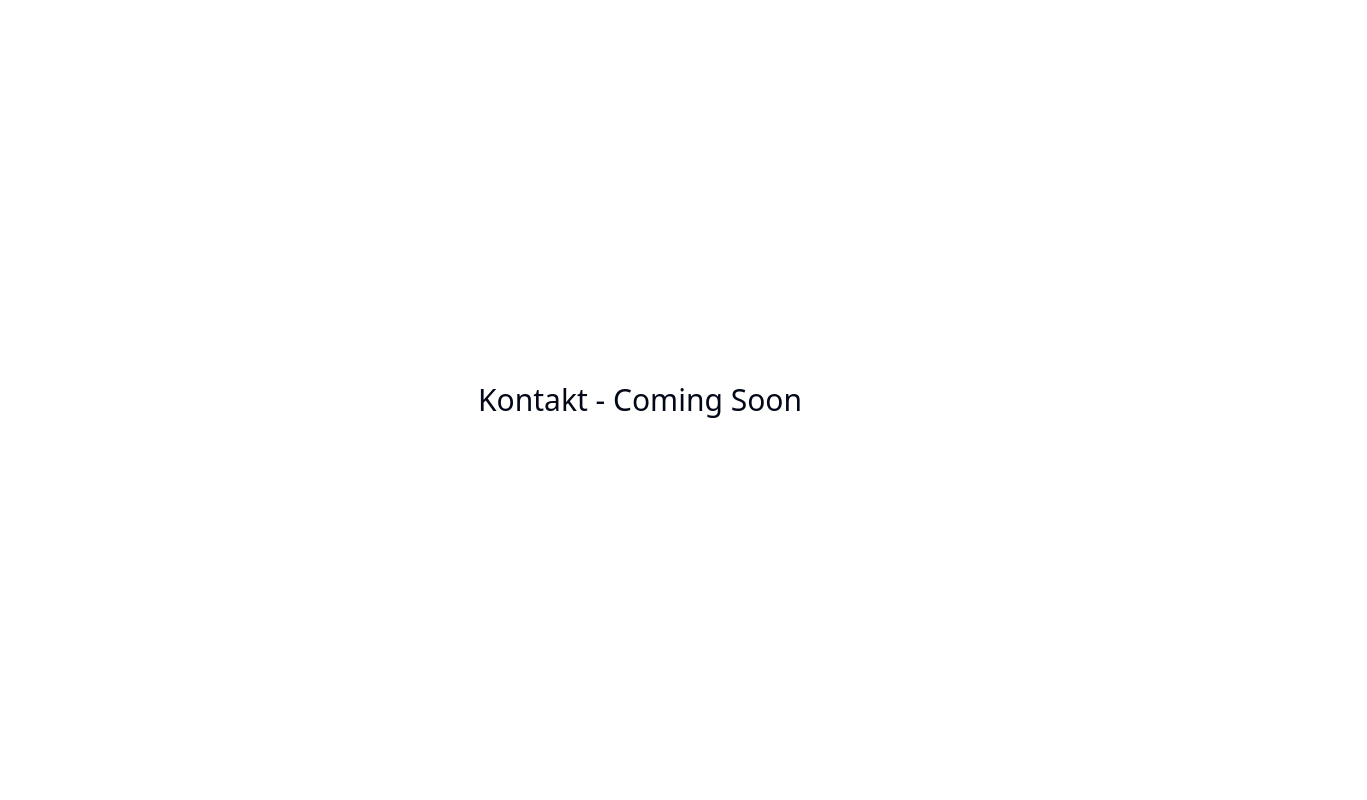
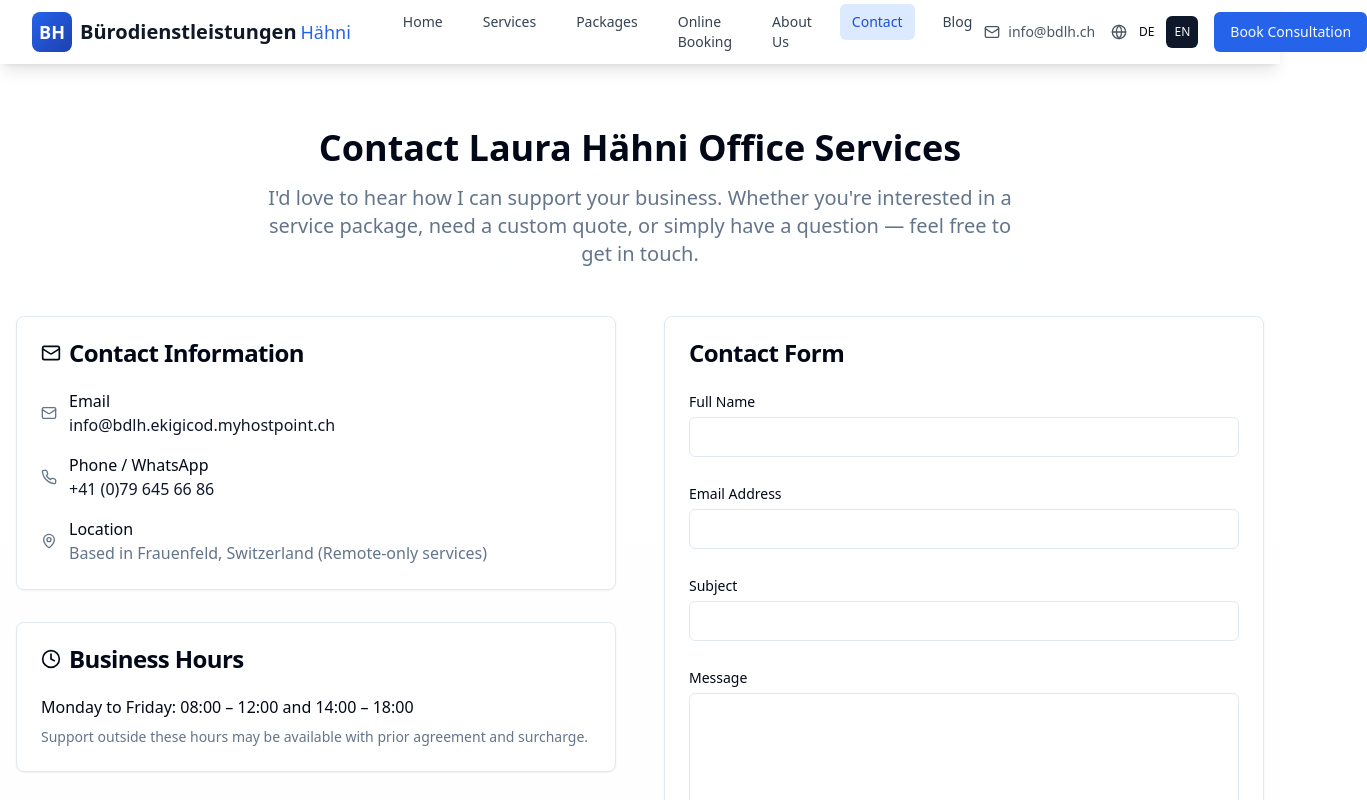
Before and after one commit to SensaiXo/haehni-virtuell-shop, a React (Vite) app: page /kontakt in a window 1280 px wide. Shown: the top 800 px of the page, 1367 px wide, since content can reach past the window. Built offline with nearby package versions, Linux system fonts and the light colour scheme.

Commit message:
Fix: Language toggle and contact page
- Ensure language toggle functionality across all pages.
- Set default language to English.
- Implement contact page with provided information and form.

```diff
--- a/src/App.tsx
+++ b/src/App.tsx
@@ -10,6 +10,7 @@ import Leistungen from "./pages/Leistungen";
 import UeberUns from "./pages/UeberUns";
 import OnlineBuchung from "./pages/OnlineBuchung";
 import Products from "./pages/Products";
+import Kontakt from "./pages/Kontakt";
 import NotFound from "./pages/NotFound";
 
 const queryClient = new QueryClient();
@@ -27,8 +28,7 @@ const App = () => (
             <Route path="/products" element={<Products />} />
             <Route path="/ueber-uns" element={<UeberUns />} />
             <Route path="/buchung" element={<OnlineBuchung />} />
-            {/* Placeholder routes - will be implemented as needed */}
-            <Route path="/kontakt" element={<div className="min-h-screen flex items-center justify-center"><h1 className="text-3xl">Kontakt - Coming Soon</h1></div>} />
+            <Route path="/kontakt" element={<Kontakt />} />
             <Route path="/blog" element={<div className="min-h-screen flex items-center justify-center"><h1 className="text-3xl">Blog - Coming Soon</h1></div>} />
             <Route path="/datenschutz" element={<div className="min-h-screen flex items-center justify-center"><h1 className="text-3xl">Datenschutz - Coming Soon</h1></div>} />
             <Route path="/impressum" element={<div className="min-h-screen flex items-center justify-center"><h1 className="text-3xl">Impressum - Coming Soon</h1></div>} />
--- a/src/contexts/LanguageContext.tsx
+++ b/src/contexts/LanguageContext.tsx
@@ -34,6 +34,26 @@ const translations = {
     'products.custom.title': 'Etwas Individuelles benötigt?',
     'products.custom.subtitle': 'Massgeschneiderte virtuelle Lösungen verfügbar',
     'products.faq.title': 'Häufig gestellte Fragen',
+
+    // Contact page
+    'contact.title': 'Laura Hähni Office Services kontaktieren',
+    'contact.subtitle': 'Ich freue mich zu hören, wie ich Ihr Unternehmen unterstützen kann. Ob Sie sich für ein Servicepaket interessieren, ein individuelles Angebot benötigen oder einfach eine Frage haben - kontaktieren Sie mich gerne.',
+    'contact.info.title': 'Kontaktinformationen',
+    'contact.info.email': 'E-Mail',
+    'contact.info.phone': 'Telefon / WhatsApp',
+    'contact.info.location': 'Standort',
+    'contact.info.location.value': 'Ansässig in Frauenfeld, Schweiz (Nur Remote-Services)',
+    'contact.hours.title': 'Geschäftszeiten',
+    'contact.hours.weekdays': 'Montag bis Freitag: 08:00 – 12:00 und 14:00 – 18:00',
+    'contact.hours.note': 'Support ausserhalb dieser Zeiten kann nach vorheriger Absprache und gegen Aufpreis verfügbar sein.',
+    'contact.form.title': 'Kontaktformular',
+    'contact.form.name': 'Vollständiger Name',
+    'contact.form.email': 'E-Mail-Adresse',
+    'contact.form.subject': 'Betreff',
+    'contact.form.message': 'Nachricht',
+    'contact.form.send': 'Nachricht senden',
+    'contact.privacy.title': 'Datenschutzerklärung',
+    'contact.privacy.text': 'Ihre persönlichen Daten werden sicher und in Übereinstimmung mit den Schweizer Datenschutzgesetzen behandelt. Ich teile keine Daten mit Dritten und verwende Ihre Angaben nur, um auf Ihre Anfrage zu antworten.',
   },
   en: {
     // Navigation
@@ -60,13 +80,33 @@ const translations = {
     'products.custom.title': 'Need Something Custom?',
     'products.custom.subtitle': 'Tailored Virtual Solutions Available',
     'products.faq.title': 'Frequently Asked Questions',
+
+    // Contact page
+    'contact.title': 'Contact Laura Hähni Office Services',
+    'contact.subtitle': 'I\'d love to hear how I can support your business. Whether you\'re interested in a service package, need a custom quote, or simply have a question — feel free to get in touch.',
+    'contact.info.title': 'Contact Information',
+    'contact.info.email': 'Email',
+    'contact.info.phone': 'Phone / WhatsApp',
+    'contact.info.location': 'Location',
+    'contact.info.location.value': 'Based in Frauenfeld, Switzerland (Remote-only services)',
+    'contact.hours.title': 'Business Hours',
+    'contact.hours.weekdays': 'Monday to Friday: 08:00 – 12:00 and 14:00 – 18:00',
+    'contact.hours.note': 'Support outside these hours may be available with prior agreement and surcharge.',
+    'contact.form.title': 'Contact Form',
+    'contact.form.name': 'Full Name',
+    'contact.form.email': 'Email Address',
+    'contact.form.subject': 'Subject',
+    'contact.form.message': 'Message',
+    'contact.form.send': 'Send Message',
+    'contact.privacy.title': 'Privacy Statement',
+    'contact.privacy.text': 'Your personal information is handled securely and in accordance with Swiss data protection laws. I do not share data with third parties and will only use your details to respond to your inquiry.',
   }
 };
 
 const LanguageContext = createContext<LanguageContextType | undefined>(undefined);
 
 export const LanguageProvider: React.FC<{ children: React.ReactNode }> = ({ children }) => {
-  const [language, setLanguage] = useState<Language>('de');
+  const [language, setLanguage] = useState<Language>('en');
 
   useEffect(() => {
     const saved = localStorage.getItem('language') as Language;
--- /dev/null
+++ b/src/pages/Kontakt.tsx
@@ -0,0 +1,179 @@
+import React, { useState } from 'react';
+import Layout from '@/components/Layout';
+import { Button } from '@/components/ui/button';
+import { Input } from '@/components/ui/input';
+import { Textarea } from '@/components/ui/textarea';
+import { Label } from '@/components/ui/label';
+import { Card, CardContent, CardDescription, CardHeader, CardTitle } from '@/components/ui/card';
+import { Mail, Phone, Clock, MapPin } from 'lucide-react';
+import { useLanguage } from '@/contexts/LanguageContext';
+import { useToast } from '@/hooks/use-toast';
+
+const Kontakt = () => {
+  const { t } = useLanguage();
+  const { toast } = useToast();
+  const [formData, setFormData] = useState({
+    name: '',
+    email: '',
+    subject: '',
+    message: ''
+  });
+
+  const handleSubmit = (e: React.FormEvent) => {
+    e.preventDefault();
+    // In a real implementation, you would send this data to your backend
+    toast({
+      title: "Message sent!",
+      description: "Thank you for your message. I'll get back to you soon.",
+    });
+    setFormData({ name: '', email: '', subject: '', message: '' });
+  };
+
+  const handleChange = (e: React.ChangeEvent<HTMLInputElement | HTMLTextAreaElement>) => {
+    setFormData({
+      ...formData,
+      [e.target.name]: e.target.value
+    });
+  };
+
+  return (
+    <Layout>
+      <div className="min-h-screen bg-gradient-to-b from-background to-secondary/10">
+        <div className="container mx-auto px-4 py-16">
+          <div className="text-center mb-12">
+            <h1 className="text-4xl font-bold mb-4">{t('contact.title')}</h1>
+            <p className="text-xl text-muted-foreground max-w-3xl mx-auto">
+              {t('contact.subtitle')}
+            </p>
+          </div>
+
+          <div className="grid lg:grid-cols-2 gap-12">
+            {/* Contact Information */}
+            <div className="space-y-8">
+              <Card>
+                <CardHeader>
+                  <CardTitle className="flex items-center gap-2">
+                    <Mail className="w-5 h-5" />
+                    {t('contact.info.title')}
+                  </CardTitle>
+                </CardHeader>
+                <CardContent className="space-y-4">
+                  <div className="flex items-center gap-3">
+                    <Mail className="w-4 h-4 text-muted-foreground" />
+                    <div>
+                      <p className="font-medium">{t('contact.info.email')}</p>
+                      <a href="mailto:info@bdlh.ekigicod.myhostpoint.ch" className="text-primary hover:underline">
+                        info@bdlh.ekigicod.myhostpoint.ch
+                      </a>
+                    </div>
+                  </div>
+                  <div className="flex items-center gap-3">
+                    <Phone className="w-4 h-4 text-muted-foreground" />
+                    <div>
+                      <p className="font-medium">{t('contact.info.phone')}</p>
+                      <a href="tel:+41796456686" className="text-primary hover:underline">
+                        +41 (0)79 645 66 86
+                      </a>
+                    </div>
+                  </div>
+                  <div className="flex items-center gap-3">
+                    <MapPin className="w-4 h-4 text-muted-foreground" />
+                    <div>
+                      <p className="font-medium">{t('contact.info.location')}</p>
+                      <p className="text-muted-foreground">{t('contact.info.location.value')}</p>
+                    </div>
+                  </div>
+                </CardContent>
+              </Card>
+
+              <Card>
+                <CardHeader>
+                  <CardTitle className="flex items-center gap-2">
+                    <Clock className="w-5 h-5" />
+                    {t('contact.hours.title')}
+                  </CardTitle>
+                </CardHeader>
+                <CardContent>
+                  <p className="font-medium mb-2">{t('contact.hours.weekdays')}</p>
+                  <p className="text-sm text-muted-foreground">{t('contact.hours.note')}</p>
+                </CardContent>
+              </Card>
+            </div>
+
+            {/* Contact Form */}
+            <Card>
+              <CardHeader>
+                <CardTitle>{t('contact.form.title')}</CardTitle>
+              </CardHeader>
+              <CardContent>
+                <form onSubmit={handleSubmit} className="space-y-6">
+                  <div>
+                    <Label htmlFor="name">{t('contact.form.name')}</Label>
+                    <Input
+                      id="name"
+                      name="name"
+                      value={formData.name}
+                      onChange={handleChange}
+                      required
+                      className="mt-1"
+                    />
+                  </div>
+                  <div>
+                    <Label htmlFor="email">{t('contact.form.email')}</Label>
+                    <Input
+                      id="email"
+                      name="email"
+                      type="email"
+                      value={formData.email}
+                      onChange={handleChange}
+                      required
+                      className="mt-1"
+                    />
+                  </div>
+                  <div>
+                    <Label htmlFor="subject">{t('contact.form.subject')}</Label>
+                    <Input
+                      id="subject"
+                      name="subject"
+                      value={formData.subject}
+                      onChange={handleChange}
+                      required
+                      className="mt-1"
+                    />
+                  </div>
+                  <div>
+                    <Label htmlFor="message">{t('contact.form.message')}</Label>
+                    <Textarea
+                      id="message"
+                      name="message"
+                      value={formData.message}
+                      onChange={handleChange}
+                      required
+                      rows={6}
+                      className="mt-1"
+                    />
+                  </div>
+                  <Button type="submit" className="w-full">
+                    {t('contact.form.send')}
+                  </Button>
+                </form>
+              </CardContent>
+            </Card>
+          </div>
+
+          {/* Privacy Statement */}
+          <Card className="mt-12">
+            <CardHeader>
+              <CardTitle>{t('contact.privacy.title')}</CardTitle>
+            </CardHeader>
+            <CardContent>
+              <p className="text-muted-foreground">{t('contact.privacy.text')}</p>
+            </CardContent>
+          </Card>
+        </div>
+      </div>
+    </Layout>
+  );
+};
+
+export default Kontakt;
```
